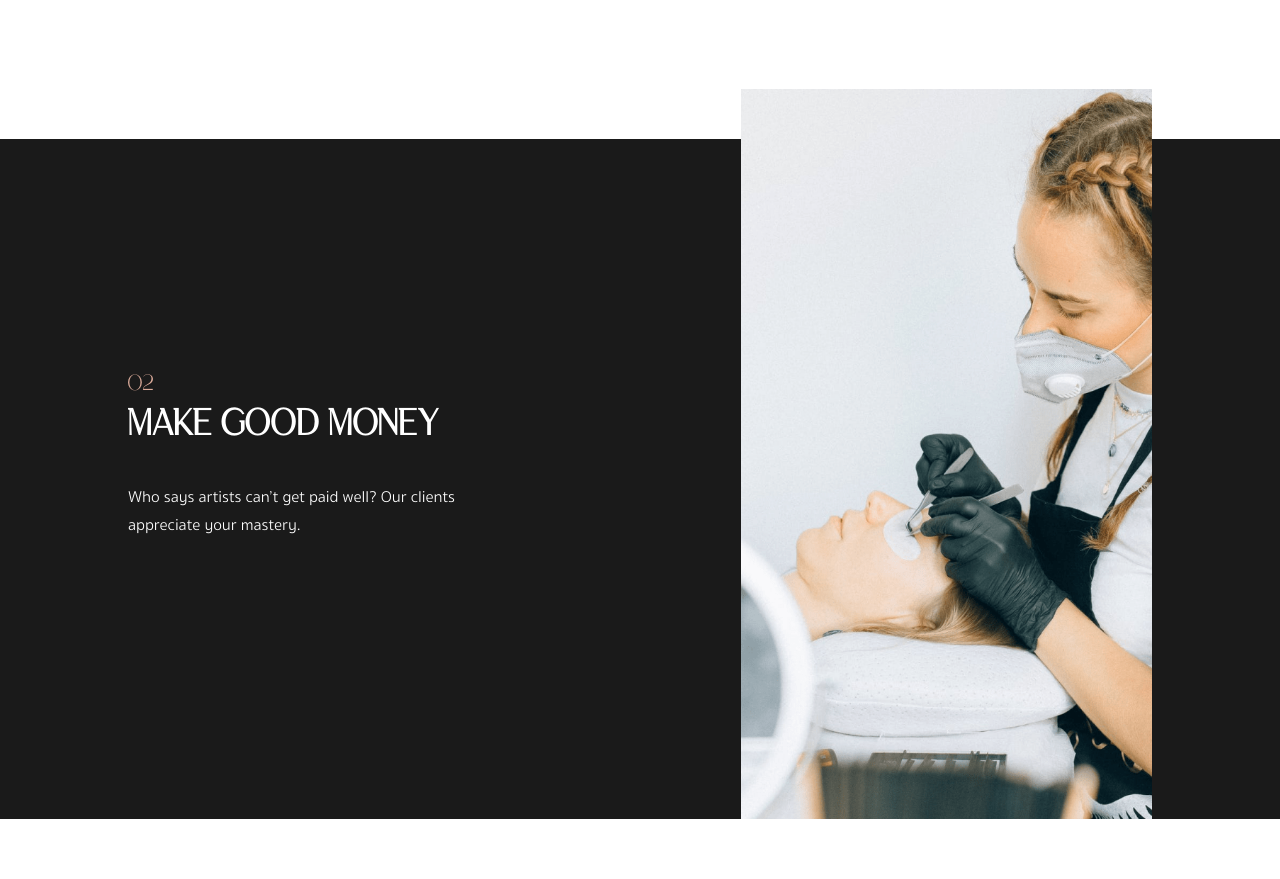
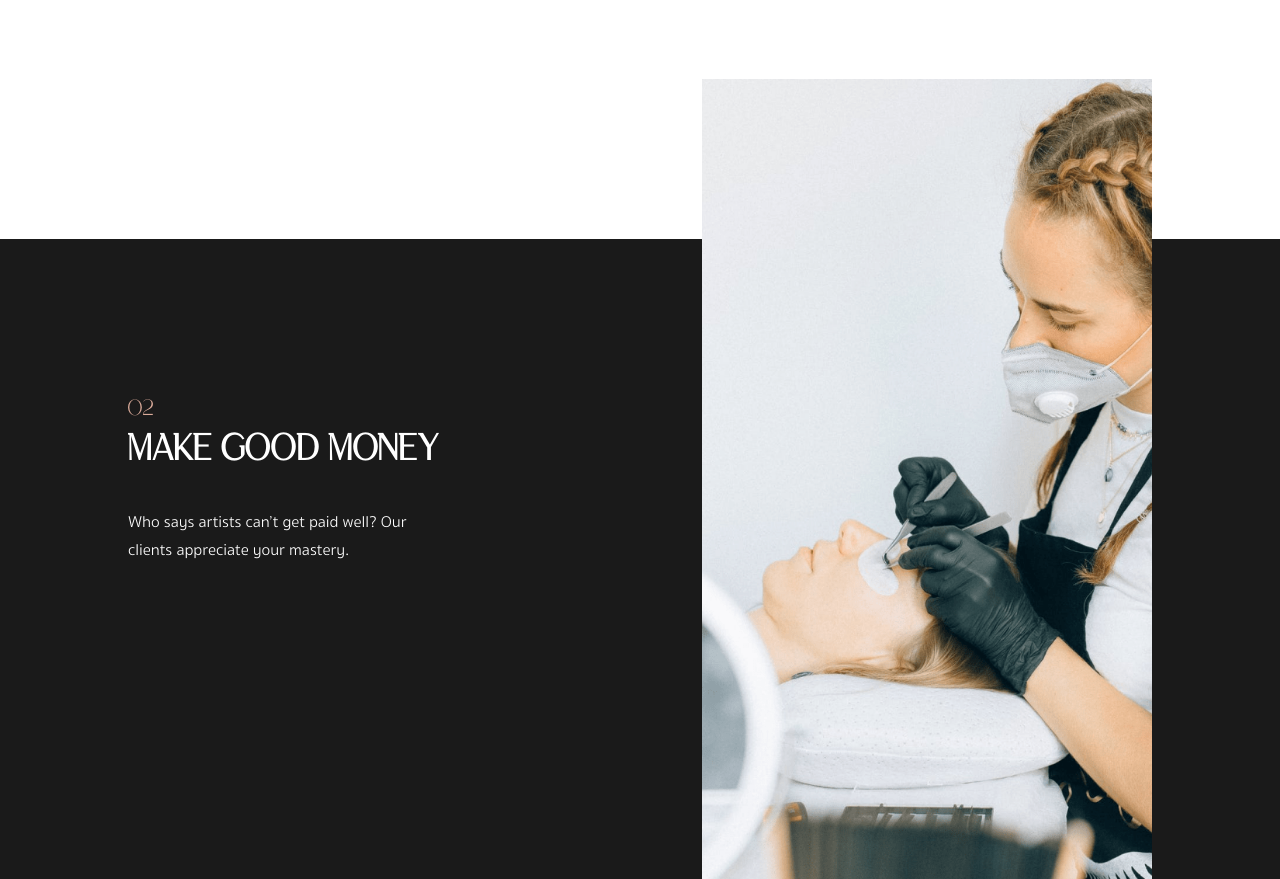
Before and after one commit to Andrii-Vovk/linkups-uikit, a plain HTML site: page index.html in a window 1280 px wide. Shown: the part 2440-3319 px from the top of the page. Drawn offline with Linux system fonts and the light colour scheme.

Commit message:
fixed margin on flex-02

```diff
--- a/scss/general-styles.scss
+++ b/scss/general-styles.scss
@@ -160,8 +160,8 @@ ul {
 }
 
 .gray-rectangle-container-02 {
-  margin-top: 250px;
-  height: 85vh;
+  margin-top: 350px;
+  height: 80vh;
   width: auto;
   background-color: $dark-gray-color_hex;
   position: relative;
@@ -183,8 +183,8 @@ ul {
 
       & img {
         display: block;
-        height: auto;
-        width: 100%;
+        height: 100vh;
+        width: auto;
       }
     }
 
@@ -397,6 +397,8 @@ footer {
 
   .gray-rectangle-container-02 {
     height: auto;
+    margin-top: 5%;
+
     & .flex-02 {
       position: static;
       @include column-flex;
```
Also changed, not shown: css/general-styles.css, 1 other file.
